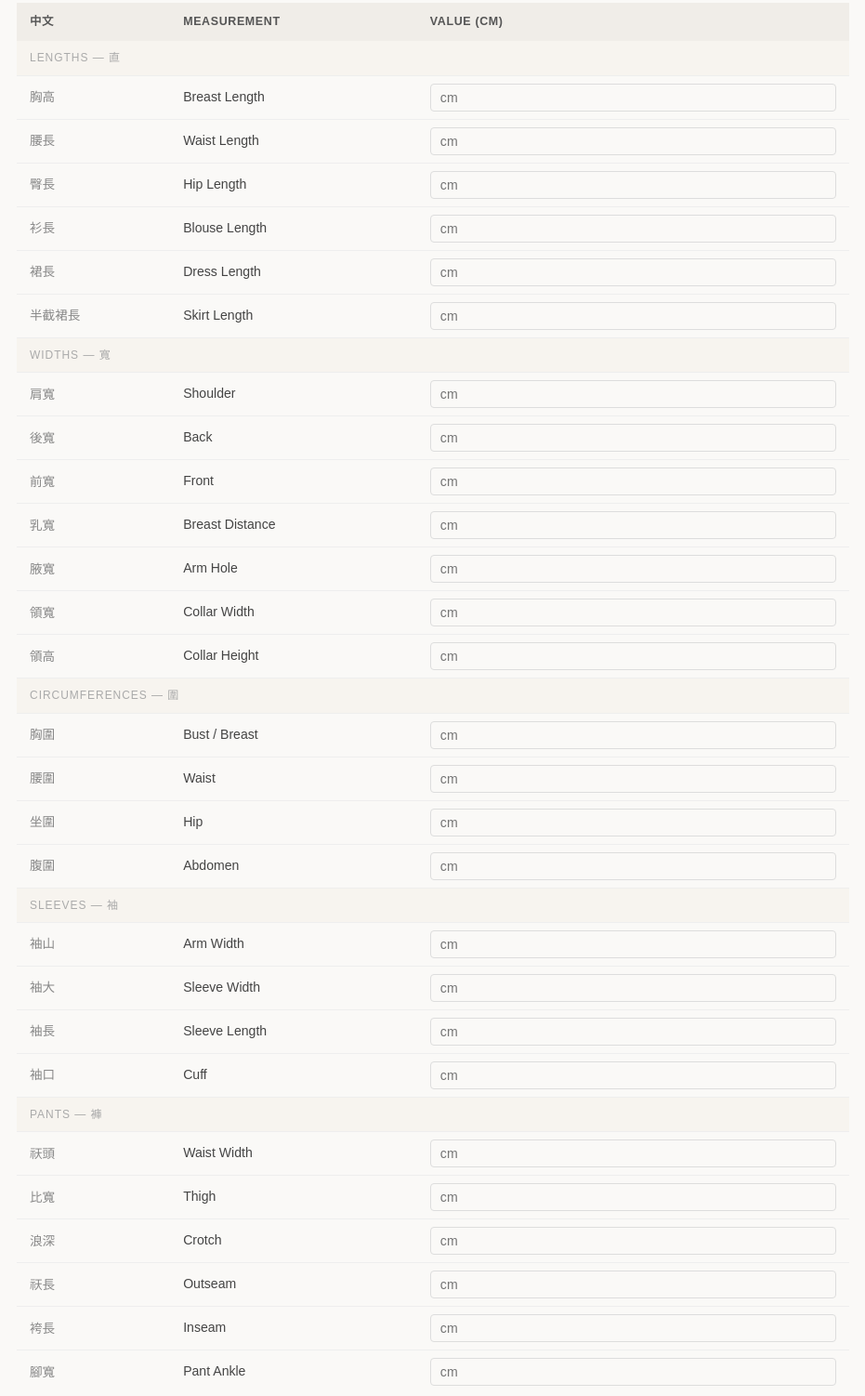
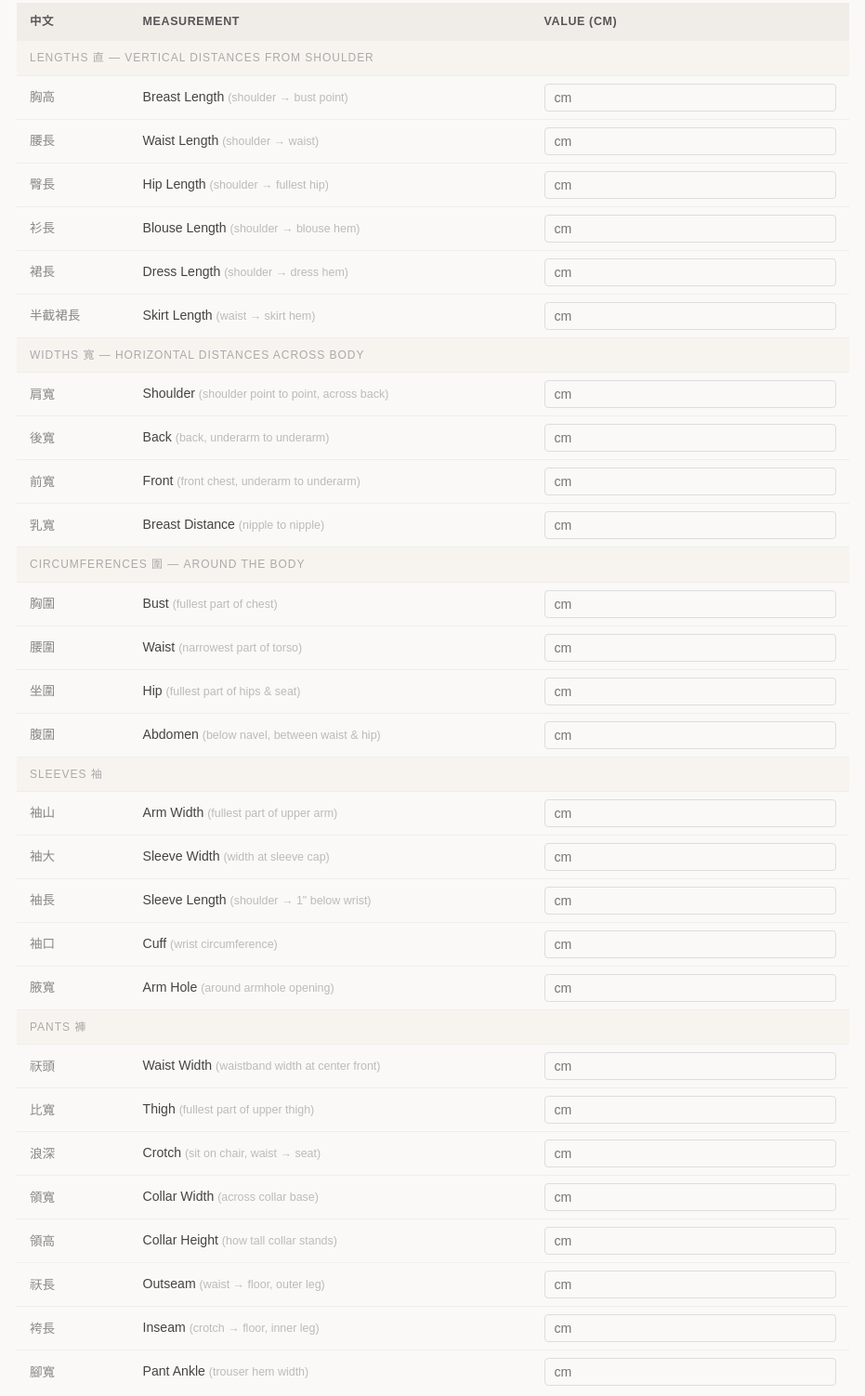
Before and after one commit to qq-cat/AllAboutSewing, a plain HTML site: page measurements.html in a window 1280 px wide. Shown: the part 3827-5329 px from the top of the page at 93% size, without its empty margins (174-1105 px from the left). Drawn offline with Linux system fonts and the light colour scheme.

Commit message:
Add files via upload

```diff
--- a/measurements.html
+++ b/measurements.html
@@ -692,42 +692,42 @@
           </tr>
         </thead>
         <tbody>
-          <tr style="background:#f7f4ef;"><td colspan="3" style="font-family:sans-serif;font-size:0.75rem;text-transform:uppercase;letter-spacing:0.08em;color:#aaa;padding:8px 14px;">Lengths — 直</td></tr>
-          <tr><td style="color:#888;font-family:sans-serif;font-size:0.85rem;">胸高</td><td>Breast Length</td><td><input type="number" step="0.1" id="m_breast_length" placeholder="cm"></td></tr>
-          <tr><td style="color:#888;font-family:sans-serif;font-size:0.85rem;">腰長</td><td>Waist Length</td><td><input type="number" step="0.1" id="m_waist_length" placeholder="cm"></td></tr>
-          <tr><td style="color:#888;font-family:sans-serif;font-size:0.85rem;">臀長</td><td>Hip Length</td><td><input type="number" step="0.1" id="m_hip_length" placeholder="cm"></td></tr>
-          <tr><td style="color:#888;font-family:sans-serif;font-size:0.85rem;">衫長</td><td>Blouse Length</td><td><input type="number" step="0.1" id="m_blouse_length" placeholder="cm"></td></tr>
-          <tr><td style="color:#888;font-family:sans-serif;font-size:0.85rem;">裙長</td><td>Dress Length</td><td><input type="number" step="0.1" id="m_dress_length" placeholder="cm"></td></tr>
-          <tr><td style="color:#888;font-family:sans-serif;font-size:0.85rem;">半截裙長</td><td>Skirt Length</td><td><input type="number" step="0.1" id="m_skirt_length" placeholder="cm"></td></tr>
+          <tr style="background:#f7f4ef;"><td colspan="3" style="font-family:sans-serif;font-size:0.75rem;text-transform:uppercase;letter-spacing:0.08em;color:#aaa;padding:8px 14px;">Lengths 直 — vertical distances from shoulder</td></tr>
+          <tr><td style="color:#888;font-family:sans-serif;font-size:0.85rem;">胸高</td><td>Breast Length <span style="color:#bbb;font-size:0.78rem;">(shoulder → bust point)</span></td><td><input type="number" step="0.1" id="m_breast_length" placeholder="cm"></td></tr>
+          <tr><td style="color:#888;font-family:sans-serif;font-size:0.85rem;">腰長</td><td>Waist Length <span style="color:#bbb;font-size:0.78rem;">(shoulder → waist)</span></td><td><input type="number" step="0.1" id="m_waist_length" placeholder="cm"></td></tr>
+          <tr><td style="color:#888;font-family:sans-serif;font-size:0.85rem;">臀長</td><td>Hip Length <span style="color:#bbb;font-size:0.78rem;">(shoulder → fullest hip)</span></td><td><input type="number" step="0.1" id="m_hip_length" placeholder="cm"></td></tr>
+          <tr><td style="color:#888;font-family:sans-serif;font-size:0.85rem;">衫長</td><td>Blouse Length <span style="color:#bbb;font-size:0.78rem;">(shoulder → blouse hem)</span></td><td><input type="number" step="0.1" id="m_blouse_length" placeholder="cm"></td></tr>
+          <tr><td style="color:#888;font-family:sans-serif;font-size:0.85rem;">裙長</td><td>Dress Length <span style="color:#bbb;font-size:0.78rem;">(shoulder → dress hem)</span></td><td><input type="number" step="0.1" id="m_dress_length" placeholder="cm"></td></tr>
+          <tr><td style="color:#888;font-family:sans-serif;font-size:0.85rem;">半截裙長</td><td>Skirt Length <span style="color:#bbb;font-size:0.78rem;">(waist → skirt hem)</span></td><td><input type="number" step="0.1" id="m_skirt_length" placeholder="cm"></td></tr>
 
-          <tr style="background:#f7f4ef;"><td colspan="3" style="font-family:sans-serif;font-size:0.75rem;text-transform:uppercase;letter-spacing:0.08em;color:#aaa;padding:8px 14px;">Widths — 寬</td></tr>
-          <tr><td style="color:#888;font-family:sans-serif;font-size:0.85rem;">肩寬</td><td>Shoulder</td><td><input type="number" step="0.1" id="m_shoulder" placeholder="cm"></td></tr>
-          <tr><td style="color:#888;font-family:sans-serif;font-size:0.85rem;">後寬</td><td>Back</td><td><input type="number" step="0.1" id="m_back" placeholder="cm"></td></tr>
-          <tr><td style="color:#888;font-family:sans-serif;font-size:0.85rem;">前寬</td><td>Front</td><td><input type="number" step="0.1" id="m_front" placeholder="cm"></td></tr>
-          <tr><td style="color:#888;font-family:sans-serif;font-size:0.85rem;">乳寬</td><td>Breast Distance</td><td><input type="number" step="0.1" id="m_breast_distance" placeholder="cm"></td></tr>
-          <tr><td style="color:#888;font-family:sans-serif;font-size:0.85rem;">腋寬</td><td>Arm Hole</td><td><input type="number" step="0.1" id="m_arm_hole" placeholder="cm"></td></tr>
-          <tr><td style="color:#888;font-family:sans-serif;font-size:0.85rem;">領寬</td><td>Collar Width</td><td><input type="number" step="0.1" id="m_collar_width" placeholder="cm"></td></tr>
-          <tr><td style="color:#888;font-family:sans-serif;font-size:0.85rem;">領高</td><td>Collar Height</td><td><input type="number" step="0.1" id="m_collar_height" placeholder="cm"></td></tr>
+          <tr style="background:#f7f4ef;"><td colspan="3" style="font-family:sans-serif;font-size:0.75rem;text-transform:uppercase;letter-spacing:0.08em;color:#aaa;padding:8px 14px;">Widths 寬 — horizontal distances across body</td></tr>
+          <tr><td style="color:#888;font-family:sans-serif;font-size:0.85rem;">肩寬</td><td>Shoulder <span style="color:#bbb;font-size:0.78rem;">(shoulder point to point, across back)</span></td><td><input type="number" step="0.1" id="m_shoulder" placeholder="cm"></td></tr>
+          <tr><td style="color:#888;font-family:sans-serif;font-size:0.85rem;">後寬</td><td>Back <span style="color:#bbb;font-size:0.78rem;">(back, underarm to underarm)</span></td><td><input type="number" step="0.1" id="m_back" placeholder="cm"></td></tr>
+          <tr><td style="color:#888;font-family:sans-serif;font-size:0.85rem;">前寬</td><td>Front <span style="color:#bbb;font-size:0.78rem;">(front chest, underarm to underarm)</span></td><td><input type="number" step="0.1" id="m_front" placeholder="cm"></td></tr>
+          <tr><td style="color:#888;font-family:sans-serif;font-size:0.85rem;">乳寬</td><td>Breast Distance <span style="color:#bbb;font-size:0.78rem;">(nipple to nipple)</span></td><td><input type="number" step="0.1" id="m_breast_distance" placeholder="cm"></td></tr>
 
-          <tr style="background:#f7f4ef;"><td colspan="3" style="font-family:sans-serif;font-size:0.75rem;text-transform:uppercase;letter-spacing:0.08em;color:#aaa;padding:8px 14px;">Circumferences — 圍</td></tr>
-          <tr><td style="color:#888;font-family:sans-serif;font-size:0.85rem;">胸圍</td><td>Bust / Breast</td><td><input type="number" step="0.1" id="m_bust" placeholder="cm"></td></tr>
-          <tr><td style="color:#888;font-family:sans-serif;font-size:0.85rem;">腰圍</td><td>Waist</td><td><input type="number" step="0.1" id="m_waist" placeholder="cm"></td></tr>
-          <tr><td style="color:#888;font-family:sans-serif;font-size:0.85rem;">坐圍</td><td>Hip</td><td><input type="number" step="0.1" id="m_hip" placeholder="cm"></td></tr>
-          <tr><td style="color:#888;font-family:sans-serif;font-size:0.85rem;">腹圍</td><td>Abdomen</td><td><input type="number" step="0.1" id="m_abdomen" placeholder="cm"></td></tr>
+          <tr style="background:#f7f4ef;"><td colspan="3" style="font-family:sans-serif;font-size:0.75rem;text-transform:uppercase;letter-spacing:0.08em;color:#aaa;padding:8px 14px;">Circumferences 圍 — around the body</td></tr>
+          <tr><td style="color:#888;font-family:sans-serif;font-size:0.85rem;">胸圍</td><td>Bust <span style="color:#bbb;font-size:0.78rem;">(fullest part of chest)</span></td><td><input type="number" step="0.1" id="m_bust" placeholder="cm"></td></tr>
+          <tr><td style="color:#888;font-family:sans-serif;font-size:0.85rem;">腰圍</td><td>Waist <span style="color:#bbb;font-size:0.78rem;">(narrowest part of torso)</span></td><td><input type="number" step="0.1" id="m_waist" placeholder="cm"></td></tr>
+          <tr><td style="color:#888;font-family:sans-serif;font-size:0.85rem;">坐圍</td><td>Hip <span style="color:#bbb;font-size:0.78rem;">(fullest part of hips &amp; seat)</span></td><td><input type="number" step="0.1" id="m_hip" placeholder="cm"></td></tr>
+          <tr><td style="color:#888;font-family:sans-serif;font-size:0.85rem;">腹圍</td><td>Abdomen <span style="color:#bbb;font-size:0.78rem;">(below navel, between waist &amp; hip)</span></td><td><input type="number" step="0.1" id="m_abdomen" placeholder="cm"></td></tr>
 
-          <tr style="background:#f7f4ef;"><td colspan="3" style="font-family:sans-serif;font-size:0.75rem;text-transform:uppercase;letter-spacing:0.08em;color:#aaa;padding:8px 14px;">Sleeves — 袖</td></tr>
-          <tr><td style="color:#888;font-family:sans-serif;font-size:0.85rem;">袖山</td><td>Arm Width</td><td><input type="number" step="0.1" id="m_arm_width" placeholder="cm"></td></tr>
-          <tr><td style="color:#888;font-family:sans-serif;font-size:0.85rem;">袖大</td><td>Sleeve Width</td><td><input type="number" step="0.1" id="m_sleeve_width" placeholder="cm"></td></tr>
-          <tr><td style="color:#888;font-family:sans-serif;font-size:0.85rem;">袖長</td><td>Sleeve Length</td><td><input type="number" step="0.1" id="m_sleeve_length" placeholder="cm"></td></tr>
-          <tr><td style="color:#888;font-family:sans-serif;font-size:0.85rem;">袖口</td><td>Cuff</td><td><input type="number" step="0.1" id="m_cuff" placeholder="cm"></td></tr>
+          <tr style="background:#f7f4ef;"><td colspan="3" style="font-family:sans-serif;font-size:0.75rem;text-transform:uppercase;letter-spacing:0.08em;color:#aaa;padding:8px 14px;">Sleeves 袖</td></tr>
+          <tr><td style="color:#888;font-family:sans-serif;font-size:0.85rem;">袖山</td><td>Arm Width <span style="color:#bbb;font-size:0.78rem;">(fullest part of upper arm)</span></td><td><input type="number" step="0.1" id="m_arm_width" placeholder="cm"></td></tr>
+          <tr><td style="color:#888;font-family:sans-serif;font-size:0.85rem;">袖大</td><td>Sleeve Width <span style="color:#bbb;font-size:0.78rem;">(width at sleeve cap)</span></td><td><input type="number" step="0.1" id="m_sleeve_width" placeholder="cm"></td></tr>
+          <tr><td style="color:#888;font-family:sans-serif;font-size:0.85rem;">袖長</td><td>Sleeve Length <span style="color:#bbb;font-size:0.78rem;">(shoulder → 1" below wrist)</span></td><td><input type="number" step="0.1" id="m_sleeve_length" placeholder="cm"></td></tr>
+          <tr><td style="color:#888;font-family:sans-serif;font-size:0.85rem;">袖口</td><td>Cuff <span style="color:#bbb;font-size:0.78rem;">(wrist circumference)</span></td><td><input type="number" step="0.1" id="m_cuff" placeholder="cm"></td></tr>
+          <tr><td style="color:#888;font-family:sans-serif;font-size:0.85rem;">腋寬</td><td>Arm Hole <span style="color:#bbb;font-size:0.78rem;">(around armhole opening)</span></td><td><input type="number" step="0.1" id="m_arm_hole" placeholder="cm"></td></tr>
 
-          <tr style="background:#f7f4ef;"><td colspan="3" style="font-family:sans-serif;font-size:0.75rem;text-transform:uppercase;letter-spacing:0.08em;color:#aaa;padding:8px 14px;">Pants — 褲</td></tr>
-          <tr><td style="color:#888;font-family:sans-serif;font-size:0.85rem;">祆頭</td><td>Waist Width</td><td><input type="number" step="0.1" id="m_waist_width" placeholder="cm"></td></tr>
-          <tr><td style="color:#888;font-family:sans-serif;font-size:0.85rem;">比寬</td><td>Thigh</td><td><input type="number" step="0.1" id="m_thigh" placeholder="cm"></td></tr>
-          <tr><td style="color:#888;font-family:sans-serif;font-size:0.85rem;">浪深</td><td>Crotch</td><td><input type="number" step="0.1" id="m_crotch" placeholder="cm"></td></tr>
-          <tr><td style="color:#888;font-family:sans-serif;font-size:0.85rem;">祆長</td><td>Outseam</td><td><input type="number" step="0.1" id="m_outseam" placeholder="cm"></td></tr>
-          <tr><td style="color:#888;font-family:sans-serif;font-size:0.85rem;">袴長</td><td>Inseam</td><td><input type="number" step="0.1" id="m_inseam" placeholder="cm"></td></tr>
-          <tr><td style="color:#888;font-family:sans-serif;font-size:0.85rem;">腳寬</td><td>Pant Ankle</td><td><input type="number" step="0.1" id="m_pant_ankle" placeholder="cm"></td></tr>
+          <tr style="background:#f7f4ef;"><td colspan="3" style="font-family:sans-serif;font-size:0.75rem;text-transform:uppercase;letter-spacing:0.08em;color:#aaa;padding:8px 14px;">Pants 褲</td></tr>
+          <tr><td style="color:#888;font-family:sans-serif;font-size:0.85rem;">祆頭</td><td>Waist Width <span style="color:#bbb;font-size:0.78rem;">(waistband width at center front)</span></td><td><input type="number" step="0.1" id="m_waist_width" placeholder="cm"></td></tr>
+          <tr><td style="color:#888;font-family:sans-serif;font-size:0.85rem;">比寬</td><td>Thigh <span style="color:#bbb;font-size:0.78rem;">(fullest part of upper thigh)</span></td><td><input type="number" step="0.1" id="m_thigh" placeholder="cm"></td></tr>
+          <tr><td style="color:#888;font-family:sans-serif;font-size:0.85rem;">浪深</td><td>Crotch <span style="color:#bbb;font-size:0.78rem;">(sit on chair, waist → seat)</span></td><td><input type="number" step="0.1" id="m_crotch" placeholder="cm"></td></tr>
+          <tr><td style="color:#888;font-family:sans-serif;font-size:0.85rem;">領寬</td><td>Collar Width <span style="color:#bbb;font-size:0.78rem;">(across collar base)</span></td><td><input type="number" step="0.1" id="m_collar_width" placeholder="cm"></td></tr>
+          <tr><td style="color:#888;font-family:sans-serif;font-size:0.85rem;">領高</td><td>Collar Height <span style="color:#bbb;font-size:0.78rem;">(how tall collar stands)</span></td><td><input type="number" step="0.1" id="m_collar_height" placeholder="cm"></td></tr>
+          <tr><td style="color:#888;font-family:sans-serif;font-size:0.85rem;">祆長</td><td>Outseam <span style="color:#bbb;font-size:0.78rem;">(waist → floor, outer leg)</span></td><td><input type="number" step="0.1" id="m_outseam" placeholder="cm"></td></tr>
+          <tr><td style="color:#888;font-family:sans-serif;font-size:0.85rem;">袴長</td><td>Inseam <span style="color:#bbb;font-size:0.78rem;">(crotch → floor, inner leg)</span></td><td><input type="number" step="0.1" id="m_inseam" placeholder="cm"></td></tr>
+          <tr><td style="color:#888;font-family:sans-serif;font-size:0.85rem;">腳寬</td><td>Pant Ankle <span style="color:#bbb;font-size:0.78rem;">(trouser hem width)</span></td><td><input type="number" step="0.1" id="m_pant_ankle" placeholder="cm"></td></tr>
         </tbody>
       </table>
 
@@ -744,10 +744,10 @@
   <script>
     const FIELDS = [
       'breast_length','waist_length','hip_length','blouse_length','dress_length','skirt_length',
-      'shoulder','back','front','breast_distance','arm_hole','collar_width','collar_height',
+      'shoulder','back','front','breast_distance',
       'bust','waist','hip','abdomen',
-      'arm_width','sleeve_width','sleeve_length','cuff',
-      'waist_width','thigh','crotch','outseam','inseam','pant_ankle'
+      'arm_width','sleeve_width','sleeve_length','cuff','arm_hole',
+      'waist_width','thigh','crotch','collar_width','collar_height','outseam','inseam','pant_ankle'
     ];
     const INFO_FIELDS = [];
     const STORAGE_KEY = 'sewing_profiles';
```
